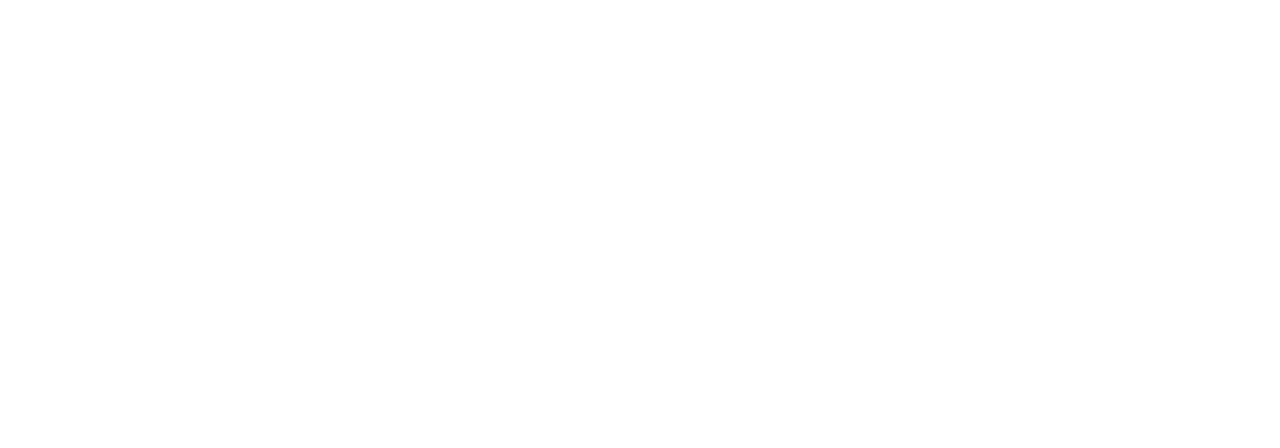
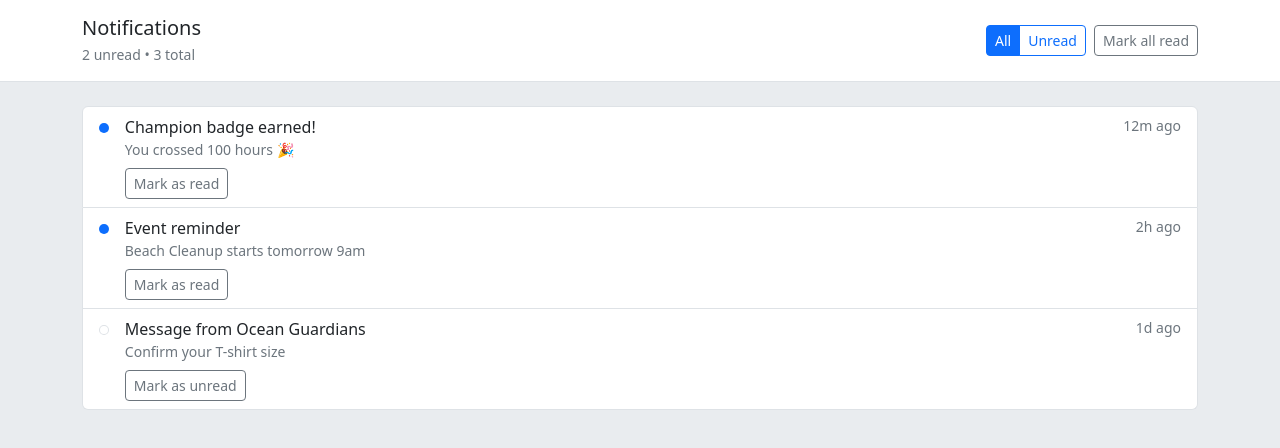
Before and after one commit to ansonpoh/IS216_Project, a React (Create React App) app in the folder frontend/: page /notifications in a window 1280 px wide. Before the commit this address had no page. Shown: the top 448 px of the page. Built offline with nearby package versions, Linux system fonts and the light colour scheme.

Commit message:
NotificationPage

```diff
--- a/frontend/src/App.js
+++ b/frontend/src/App.js
@@ -4,6 +4,7 @@
 import AuthPage from './components/Signup';
 import AboutPage from './components/AboutPage';
 import ProfilePage from './components/ProfilePage';
+import NotificationsPage from './components/NotificationPage';
 import {Routes, Route} from "react-router-dom";
 
 function App() {
@@ -17,6 +18,7 @@
       <Route path='/signup' element={<AuthPage />}/>
       <Route path='/about' element={<AboutPage/>} />
       <Route path='/profile' element={<ProfilePage/>} />
+      <Route path="/notifications" element={<NotificationsPage />} />
 
     </Routes>
 
--- /dev/null
+++ b/frontend/src/components/NotificationPage.js
@@ -0,0 +1,95 @@
+// NotificationsPage.jsx
+import React, { useMemo, useState } from "react";
+
+const seed = [
+  { id: "1", title: "Champion badge earned!", body: "You crossed 100 hours 🎉", ts: Date.now()-1000*60*12, read: false, type: "achievement" },
+  { id: "2", title: "Event reminder", body: "Beach Cleanup starts tomorrow 9am", ts: Date.now()-1000*60*60*2, read: false, type: "event" },
+  { id: "3", title: "Message from Ocean Guardians", body: "Confirm your T-shirt size", ts: Date.now()-1000*60*60*26, read: true, type: "message" },
+];
+
+const timeAgo = (t) => {
+  const s = Math.max(1, Math.floor((Date.now()-t)/1000));
+  if (s < 60) return `${s}s ago`;
+  const m = Math.floor(s/60);
+  if (m < 60) return `${m}m ago`;
+  const h = Math.floor(m/60);
+  if (h < 24) return `${h}h ago`;
+  return `${Math.floor(h/24)}d ago`;
+};
+
+export default function NotificationsPage() {
+  const [items, setItems] = useState(seed);
+  const [tab, setTab] = useState("all"); // 'all' | 'unread'
+
+  const visible = useMemo(
+    () => items.filter(n => tab === "unread" ? !n.read : true).sort((a,b)=>b.ts-a.ts),
+    [items, tab]
+  );
+
+  const markAllRead = () => setItems(prev => prev.map(n => ({...n, read:true})));
+  const toggleRead = (id) => setItems(prev => prev.map(n => n.id===id ? ({...n, read:!n.read}) : n));
+
+  return (
+    <div className="bg-body-secondary min-vh-100">
+      {/* Header */}
+      <div className="bg-white border-bottom">
+        <div className="container py-3 d-flex flex-wrap gap-2 align-items-center justify-content-between">
+          <div>
+            <h1 className="h5 mb-1">Notifications</h1>
+            <div className="text-secondary small">
+              {items.filter(i=>!i.read).length} unread • {items.length} total
+            </div>
+          </div>
+          <div className="d-flex gap-2">
+            <div className="btn-group btn-group-sm" role="group" aria-label="Filter">
+              <button className={`btn ${tab==="all"?"btn-primary":"btn-outline-primary"}`} onClick={()=>setTab("all")}>All</button>
+              <button className={`btn ${tab==="unread"?"btn-primary":"btn-outline-primary"}`} onClick={()=>setTab("unread")}>Unread</button>
+            </div>
+            <button className="btn btn-sm btn-outline-secondary" onClick={markAllRead}>Mark all read</button>
+          </div>
+        </div>
+      </div>
+
+      {/* List */}
+      <div className="container py-4">
+        {visible.length === 0 ? (
+          <div className="card">
+            <div className="card-body text-center text-secondary">
+              <div style={{fontSize:24}} className="mb-2">🔔</div>
+              <div className="fw-medium">No notifications</div>
+              <div className="small">You're all caught up.</div>
+            </div>
+          </div>
+        ) : (
+          <div className="list-group">
+            {visible.map(n => (
+              <div key={n.id} className="list-group-item d-flex gap-3 align-items-start">
+                {/* unread dot */}
+                <span
+                  className={`rounded-circle mt-2 ${n.read ? "bg-transparent border" : "bg-primary"}`}
+                  style={{width:10,height:10, display:"inline-block"}}
+                  aria-label={n.read ? "Read" : "Unread"}
+                />
+                <div className="w-100">
+                  <div className="d-flex justify-content-between">
+                    <div className="fw-medium">{n.title}</div>
+                    <small className="text-secondary">{timeAgo(n.ts)}</small>
+                  </div>
+                  <div className="text-secondary small">{n.body}</div>
+                  <div className="mt-2">
+                    <button
+                      className="btn btn-sm btn-outline-secondary"
+                      onClick={() => toggleRead(n.id)}
+                    >
+                      {n.read ? "Mark as unread" : "Mark as read"}
+                    </button>
+                  </div>
+                </div>
+              </div>
+            ))}
+          </div>
+        )}
+      </div>
+    </div>
+  );
+}
--- a/frontend/src/components/VolunteerConnect.js
+++ b/frontend/src/components/VolunteerConnect.js
@@ -10,6 +10,9 @@
   }
   const profile_get_started = () => {
   nav("/profile")
+}
+  const notification_get_started = () => {
+  nav("notifications")
 }
 
   const handle_map_button = () => {
@@ -70,7 +73,7 @@
 
         {/* Right Side */}
         <div className="d-flex align-items-center gap-3">
-            <i className="bi bi-bell fs-5"></i>
+            <i className="bi bi-bell fs-5" onClick={notification_get_started}></i>
             <i className="bi bi-person-circle fs-5" onClick={profile_get_started}></i>
             <button className="btn btn-primary" onClick={handle_get_started}>Get Started</button>
         </div>
```
